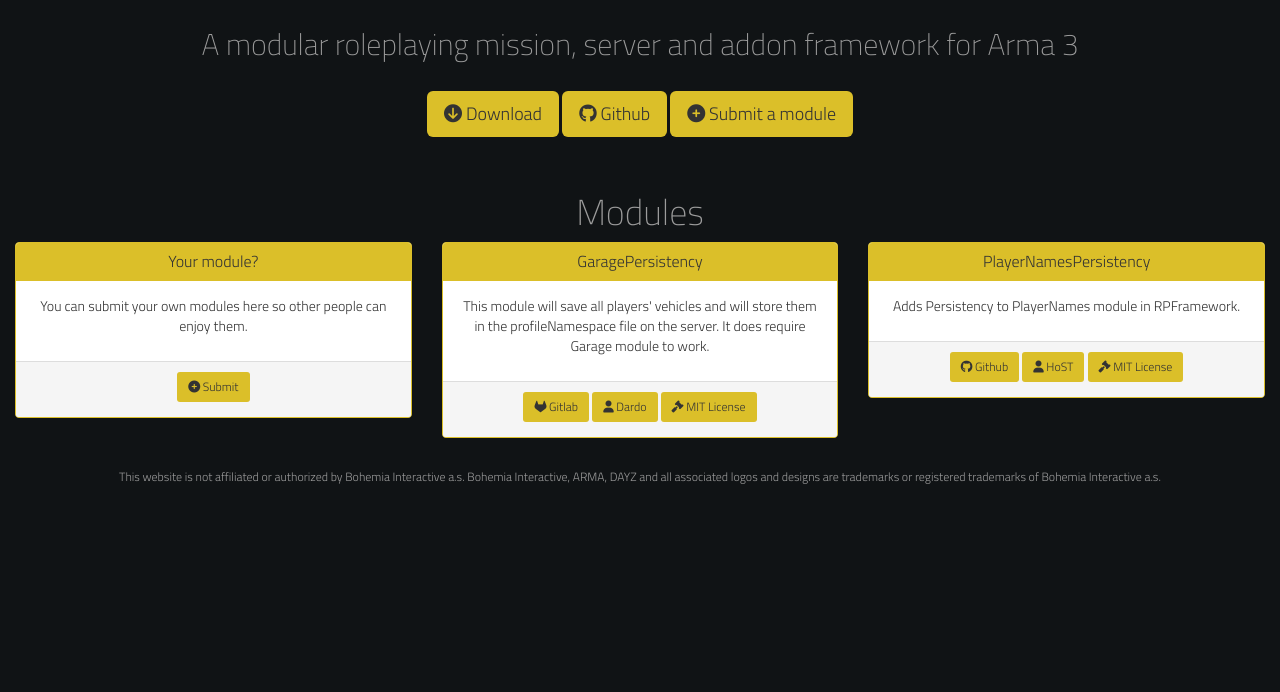
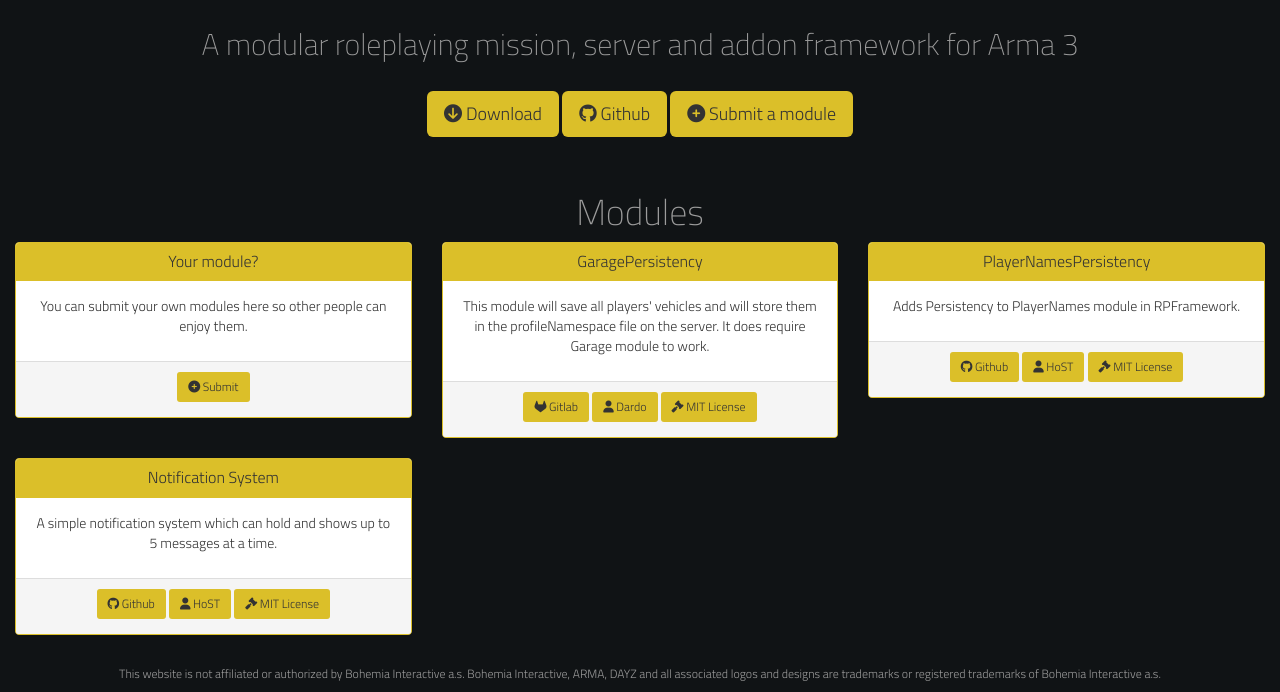
Before and after one commit to RPFramework/rpframework.github.io, a plain HTML site: page index.html in a window 1280 px wide. Shown: the part 372-1064 px from the top of the page. Before the commit the page ends 867 px from the top, so only its background shows below. Drawn offline with nearby package versions, Linux system fonts and the light colour scheme.

Commit message:
Update index.html
- New module

```diff
--- a/index.html
+++ b/index.html
@@ -33,7 +33,8 @@
 					</a>
 				</header>
 			</div>
-			<main class="row">
+			<main>
+				<div class="row">
 					<h1>Modules</h1>
 					<div class="col-md-4">
 						<div class="panel rpfpanel">
@@ -92,6 +93,30 @@
 							</div>
 						</div>
 					</div>
+				</div>
+				<div class="row">
+					<div class="col-md-4">
+						<div class="panel rpfpanel">
+							<div class="panel-heading">
+								<h3 class="panel-title">Notification System</h3>
+							</div>
+							<div class="panel-body">
+								<p>A simple notification system which can hold and shows up to 5 messages at a time.</p>
+							</div>
+							<div class="panel-footer">
+								<a type="button" href="https://github.com/zicongqiu/RPFramework_NotificationModule" class="btn rpfbutton btn-sm">
+									<i class="fa fa-github" aria-hidden="true"></i> Github
+								</a>
+								<a type="button" href="https://github.com/zicongqiu/" class="btn rpfbutton btn-sm">
+									<i class="fa fa-user" aria-hidden="true"></i> HoST
+								</a>
+								<a type="button" href="https://github.com/RPFramework/RPFramework/blob/master/LICENSE.txt" class="btn rpfbutton btn-sm">
+									<i class="fa fa-legal" aria-hidden="true"></i> MIT License
+								</a>
+							</div>
+						</div>
+					</div>
+				</div>
 			</main>
 			<footer class="row">
 				<div class="col-md-12">
```
Lines whose indentation alone changed are shown as unchanged.
